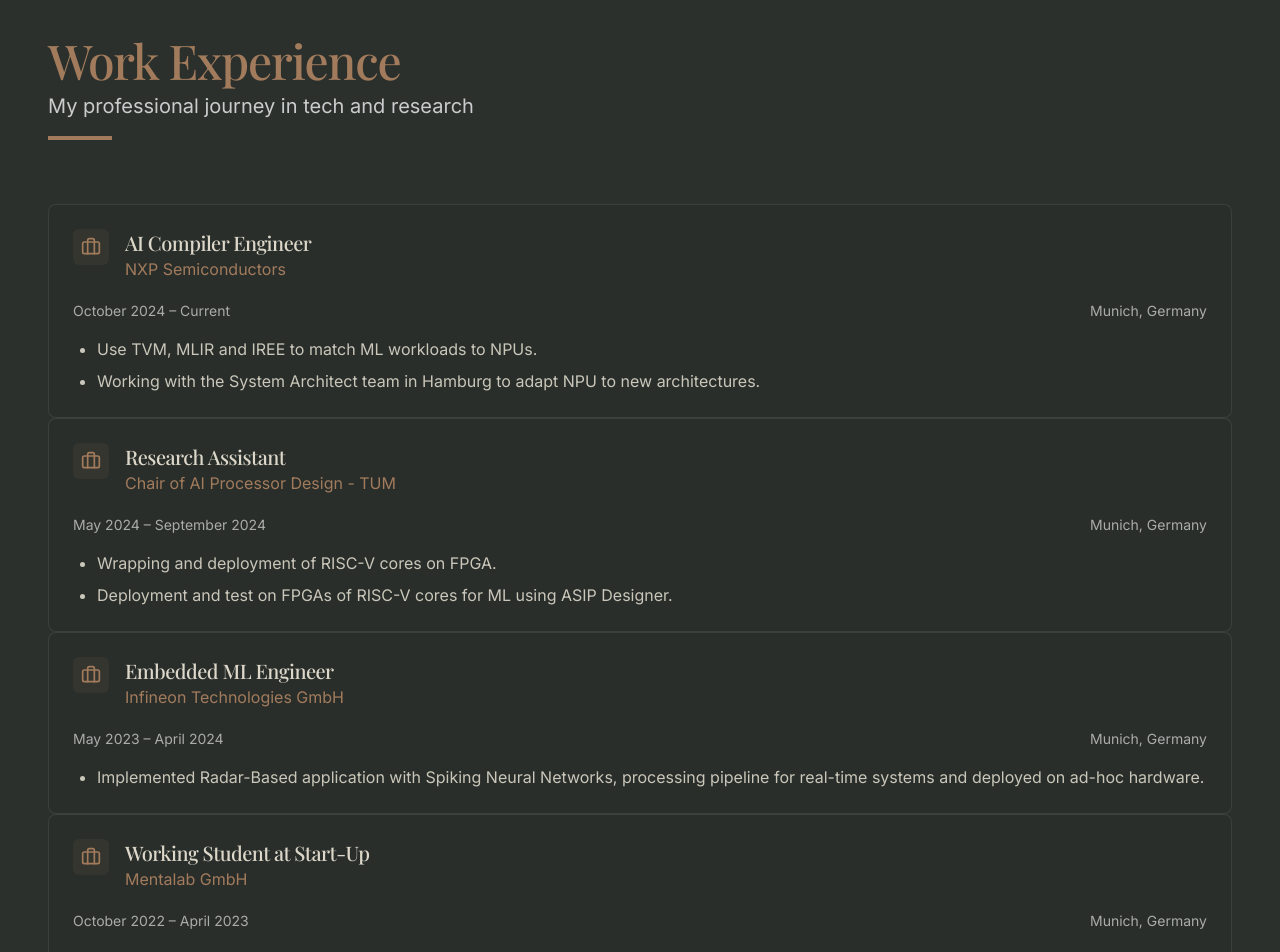
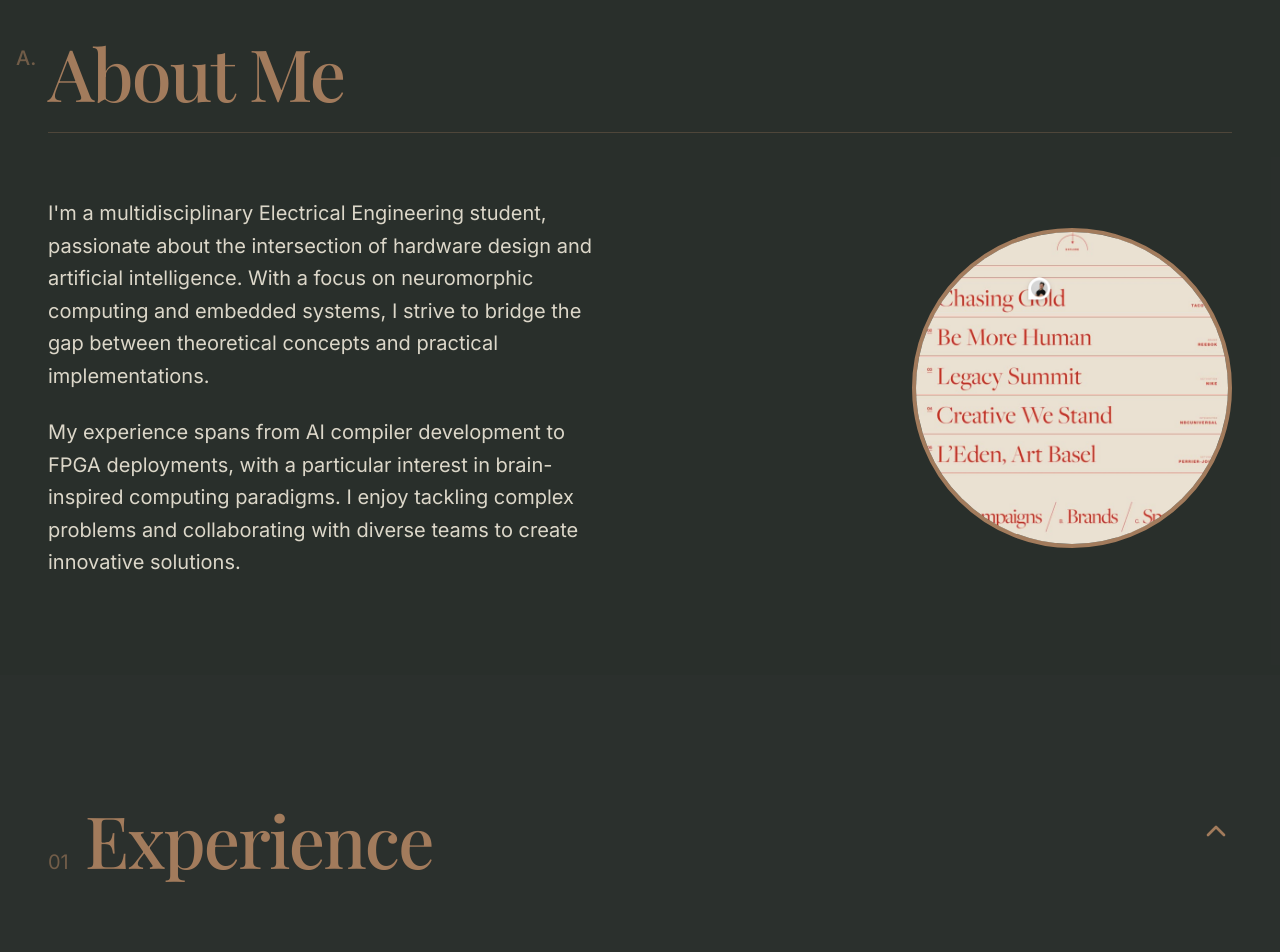
Before and after one commit to copparihollmann/page, a React (Vite) app: page / in a window 1280 px wide. Shown: the part 860-1812 px from the top of the page. Built offline with nearby package versions, Linux system fonts and the light colour scheme; a web font is replaced by a local one.

Commit message:
Update page layout and styling
The page layout and styling were updated based on provided examples.

```diff
--- /dev/null
+++ b/src/components/AboutMe.tsx
@@ -0,0 +1,50 @@
+
+import React from 'react';
+import SectionTitle from './SectionTitle';
+
+interface AboutMeProps {
+  image?: string;
+}
+
+const AboutMe: React.FC<AboutMeProps> = ({ image }) => {
+  return (
+    <section id="about" className="section bg-dark-green/30">
+      <SectionTitle
+        title="About Me"
+        titleSize="large"
+        number="A."
+      />
+
+      <div className="grid grid-cols-1 md:grid-cols-2 gap-12 items-center">
+        <div className="order-2 md:order-1">
+          <div className="prose prose-invert max-w-none">
+            <p className="text-xl text-cream leading-relaxed mb-6">
+              I'm a multidisciplinary Electrical Engineering student, passionate about the intersection of hardware design and artificial intelligence. With a focus on neuromorphic computing and embedded systems, I strive to bridge the gap between theoretical concepts and practical implementations.
+            </p>
+            <p className="text-xl text-cream leading-relaxed">
+              My experience spans from AI compiler development to FPGA deployments, with a particular interest in brain-inspired computing paradigms. I enjoy tackling complex problems and collaborating with diverse teams to create innovative solutions.
+            </p>
+          </div>
+        </div>
+
+        <div className="order-1 md:order-2 flex justify-center md:justify-end">
+          {image ? (
+            <div className="relative w-64 h-64 md:w-80 md:h-80 overflow-hidden rounded-full border-4 border-light-brown">
+              <img
+                src={image}
+                alt="Agustin Nahuel Coppari Hollmann"
+                className="absolute inset-0 w-full h-full object-cover"
+              />
+            </div>
+          ) : (
+            <div className="w-64 h-64 md:w-80 md:h-80 rounded-full bg-warm-brown/20 flex items-center justify-center border-4 border-light-brown">
+              <span className="text-5xl text-light-brown">A</span>
+            </div>
+          )}
+        </div>
+      </div>
+    </section>
+  );
+};
+
+export default AboutMe;
--- /dev/null
+++ b/src/components/ExpandableSection.tsx
@@ -0,0 +1,51 @@
+
+import React, { useState } from 'react';
+import { ChevronDown } from 'lucide-react';
+import { cn } from '@/lib/utils';
+import { Collapsible, CollapsibleContent, CollapsibleTrigger } from '@/components/ui/collapsible';
+
+interface ExpandableSectionProps {
+  title: string;
+  number?: string;
+  children: React.ReactNode;
+  defaultOpen?: boolean;
+  className?: string;
+}
+
+const ExpandableSection: React.FC<ExpandableSectionProps> = ({
+  title,
+  number,
+  children,
+  defaultOpen = false,
+  className,
+}) => {
+  const [isOpen, setIsOpen] = useState(defaultOpen);
+
+  return (
+    <div className={cn("border-b border-light-brown/30 py-8", className)}>
+      <Collapsible open={isOpen} onOpenChange={setIsOpen}>
+        <CollapsibleTrigger className="flex w-full items-start justify-between text-left">
+          <div className="flex items-baseline">
+            {number && (
+              <span className="text-light-brown/60 text-xl mr-4">{number}</span>
+            )}
+            <h2 className="font-display text-5xl md:text-7xl text-light-brown">
+              {title}
+            </h2>
+          </div>
+          <ChevronDown
+            className={cn(
+              "h-8 w-8 text-light-brown transition-transform duration-300 flex-shrink-0 mt-3",
+              isOpen && "transform rotate-180"
+            )}
+          />
+        </CollapsibleTrigger>
+        <CollapsibleContent className="pt-6 md:pt-8 pl-0 md:pl-12">
+          {children}
+        </CollapsibleContent>
+      </Collapsible>
+    </div>
+  );
+};
+
+export default ExpandableSection;
--- a/src/components/Footer.tsx
+++ b/src/components/Footer.tsx
@@ -5,41 +5,64 @@ const Footer = () => {
   const currentYear = new Date().getFullYear();
 
   return (
-    <footer className="bg-dark-green py-12 px-6">
+    <footer className="bg-dark-green py-12 px-6 border-t border-light-brown/20">
       <div className="max-w-[1440px] mx-auto">
-        <div className="grid grid-cols-1 md:grid-cols-3 gap-8 mb-12">
-          <div>
-            <h3 className="text-2xl font-display text-light-brown mb-4">Agustin Coppari</h3>
-            <p className="text-silver mb-4">Electrical Engineering Student specialized in AI hardware and embedded systems.</p>
-            <div className="flex items-center text-silver">
-              <MapPin size={16} className="mr-2 text-light-brown" />
-              <span>Munich, Germany</span>
-            </div>
+        <div className="grid grid-cols-1 md:grid-cols-3 gap-12">
+          <div className="border-b md:border-b-0 pb-8 md:pb-0">
+            <h3 className="text-light-brown text-xl uppercase tracking-wider mb-6">Explore</h3>
+            <ul className="space-y-4">
+              <li><a href="#experience" className="text-silver hover:text-cream transition-colors">Experience</a></li>
+              <li><a href="#education" className="text-silver hover:text-cream transition-colors">Education</a></li>
+              <li><a href="#projects" className="text-silver hover:text-cream transition-colors">Projects</a></li>
+              <li><a href="#nonprofit" className="text-silver hover:text-cream transition-colors">Non-Profit</a></li>
+            </ul>
           </div>
 
-          <div className="md:col-span-2 md:pl-12">
-            <h3 className="text-xl font-display text-light-brown mb-4">Connect With Me</h3>
-            <div className="flex flex-wrap gap-6">
-              <a href="#" className="flex items-center text-silver hover:text-cream transition-colors">
-                <Github size={20} className="mr-2" />
-                <span>GitHub</span>
-              </a>
-              <a href="#" className="flex items-center text-silver hover:text-cream transition-colors">
-                <Linkedin size={20} className="mr-2" />
-                <span>LinkedIn</span>
-              </a>
-              <a href="mailto:example@example.com" className="flex items-center text-silver hover:text-cream transition-colors">
-                <Mail size={20} className="mr-2" />
-                <span>Email</span>
-              </a>
-            </div>
+          <div className="border-b md:border-b-0 pb-8 md:pb-0">
+            <h3 className="text-light-brown text-xl uppercase tracking-wider mb-6">Follow</h3>
+            <ul className="space-y-4">
+              <li>
+                <a href="#" className="text-silver hover:text-cream transition-colors flex items-center">
+                  <Github className="w-5 h-5 mr-2" />
+                  <span>GitHub</span>
+                </a>
+              </li>
+              <li>
+                <a href="#" className="text-silver hover:text-cream transition-colors flex items-center">
+                  <Linkedin className="w-5 h-5 mr-2" />
+                  <span>LinkedIn</span>
+                </a>
+              </li>
+            </ul>
+          </div>
+
+          <div>
+            <h3 className="text-light-brown text-xl uppercase tracking-wider mb-6">Get in Touch</h3>
+            <ul className="space-y-4">
+              <li>
+                <a href="mailto:example@example.com" className="text-silver hover:text-cream transition-colors flex items-center">
+                  <Mail className="w-5 h-5 mr-2" />
+                  <span>Email me</span>
+                </a>
+              </li>
+              <li className="flex items-start">
+                <MapPin className="w-5 h-5 mr-2 text-silver mt-1" />
+                <span className="text-silver">Munich, Germany</span>
+              </li>
+            </ul>
           </div>
         </div>
 
-        <div className="pt-6 border-t border-cream/10 text-center">
-          <p className="text-silver/70 text-sm">
+        <div className="mt-12 pt-8 border-t border-cream/10 flex flex-col md:flex-row justify-between items-center">
+          <p className="text-silver/70 text-sm mb-4 md:mb-0">
             &copy; {currentYear} Agustin Coppari. All rights reserved.
           </p>
+
+          <div className="flex items-center">
+            <span className="text-3xl md:text-4xl font-display text-light-brown transform -rotate-90 md:rotate-0">
+              Agustin
+            </span>
+          </div>
         </div>
       </div>
     </footer>
--- a/src/components/SectionTitle.tsx
+++ b/src/components/SectionTitle.tsx
@@ -8,6 +8,7 @@ interface SectionTitleProps {
   className?: string;
   textAlign?: 'left' | 'center' | 'right';
   titleSize?: 'default' | 'large' | 'small';
+  number?: string;
 }
 
 const SectionTitle: React.FC<SectionTitleProps> = ({
@@ -16,6 +17,7 @@ const SectionTitle: React.FC<SectionTitleProps> = ({
   className,
   textAlign = 'left',
   titleSize = 'default',
+  number,
 }) => {
   const alignmentClasses = {
     left: 'text-left',
@@ -25,12 +27,17 @@ const SectionTitle: React.FC<SectionTitleProps> = ({
 
   const titleSizeClasses = {
     default: 'text-4xl md:text-5xl',
-    large: 'text-5xl md:text-6xl',
+    large: 'text-5xl md:text-7xl',
     small: 'text-3xl md:text-4xl',
   };
 
   return (
-    <div className={cn('mb-16', alignmentClasses[textAlign], className)}>
+    <div className={cn('mb-16 relative', alignmentClasses[textAlign], className)}>
+      {number && (
+        <span className="text-light-brown/60 text-base md:text-xl font-medium absolute -left-8 top-4 md:top-2">
+          {number}
+        </span>
+      )}
       <h2
         className={cn(
           'font-display mb-2 text-light-brown animate-fade-in-slow',
@@ -44,12 +51,7 @@ const SectionTitle: React.FC<SectionTitleProps> = ({
           {subtitle}
         </p>
       )}
-      <div className="w-16 h-1 bg-light-brown mt-4 mb-8 animate-fade-in-slow"
-        style={{
-          marginLeft: textAlign === 'center' ? 'auto' : undefined,
-          marginRight: textAlign === 'center' || textAlign === 'right' ? 'auto' : undefined
-        }}
-      />
+      <div className="w-full h-px bg-light-brown/30 mt-6 mb-8 animate-fade-in-slow" />
     </div>
   );
 };
--- a/src/pages/Index.tsx
+++ b/src/pages/Index.tsx
@@ -2,12 +2,14 @@
 import { useEffect } from 'react';
 import Header from '@/components/Header';
 import Hero from '@/components/Hero';
+import AboutMe from '@/components/AboutMe';
 import Experience from '@/components/Experience';
 import Education from '@/components/Education';
 import Projects from '@/components/Projects';
 import NonProfit from '@/components/NonProfit';
 import Events from '@/components/Events';
 import Recognitions from '@/components/Recognitions';
+import ExpandableSection from '@/components/ExpandableSection';
 import Footer from '@/components/Footer';
 
 const Index = () => {
@@ -44,12 +46,33 @@ const Index = () => {
           image="/lovable-uploads/f807af20-35f0-427f-aa55-6ee814760c5b.png"
         />
 
+        <AboutMe image="/lovable-uploads/f807af20-35f0-427f-aa55-6ee814760c5b.png" />
+
+        <div className="section">
+          <ExpandableSection title="Experience" number="01" defaultOpen={true}>
             <Experience />
+          </ExpandableSection>
+
+          <ExpandableSection title="Education" number="02">
             <Education />
+          </ExpandableSection>
+
+          <ExpandableSection title="Projects" number="03">
             <Projects />
+          </ExpandableSection>
+
+          <ExpandableSection title="Non-Profit" number="04">
             <NonProfit />
+          </ExpandableSection>
+
+          <ExpandableSection title="Events" number="05">
             <Events />
+          </ExpandableSection>
+
+          <ExpandableSection title="Recognitions" number="06">
             <Recognitions />
+          </ExpandableSection>
+        </div>
       </main>
 
       <Footer />
```
Lines whose indentation alone changed are shown as unchanged.
